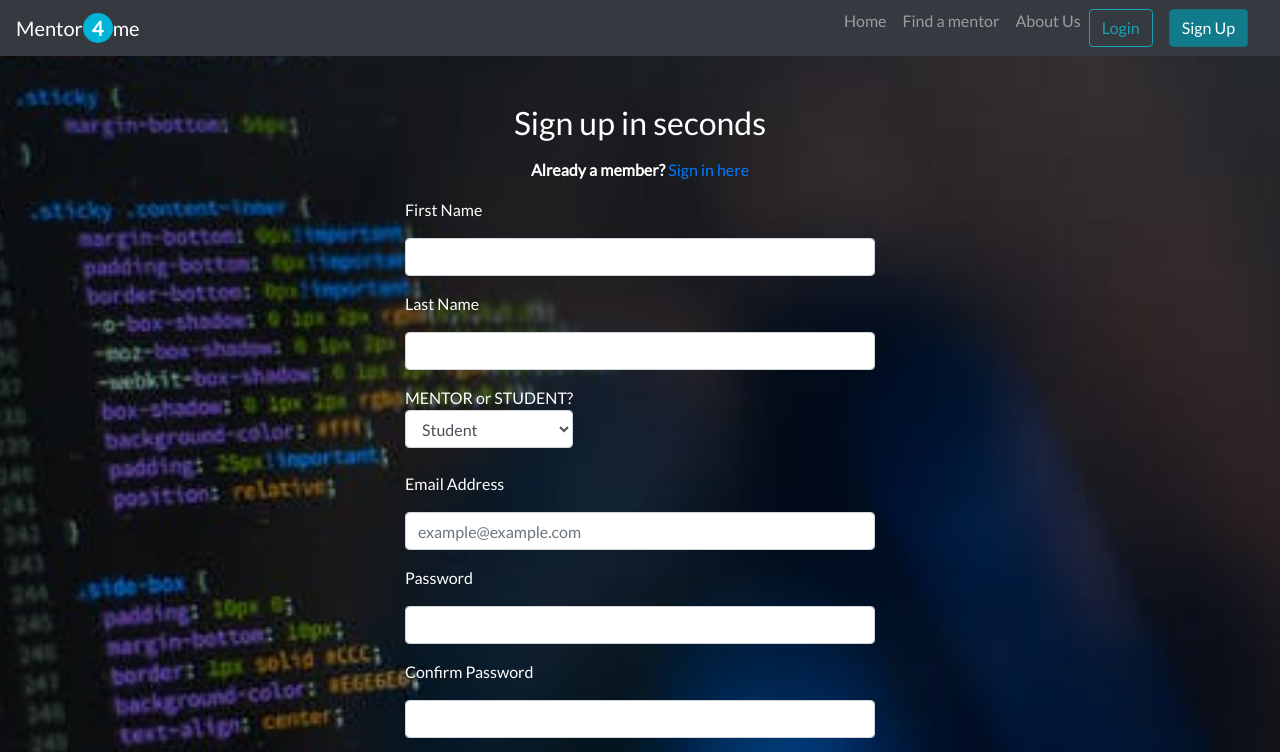
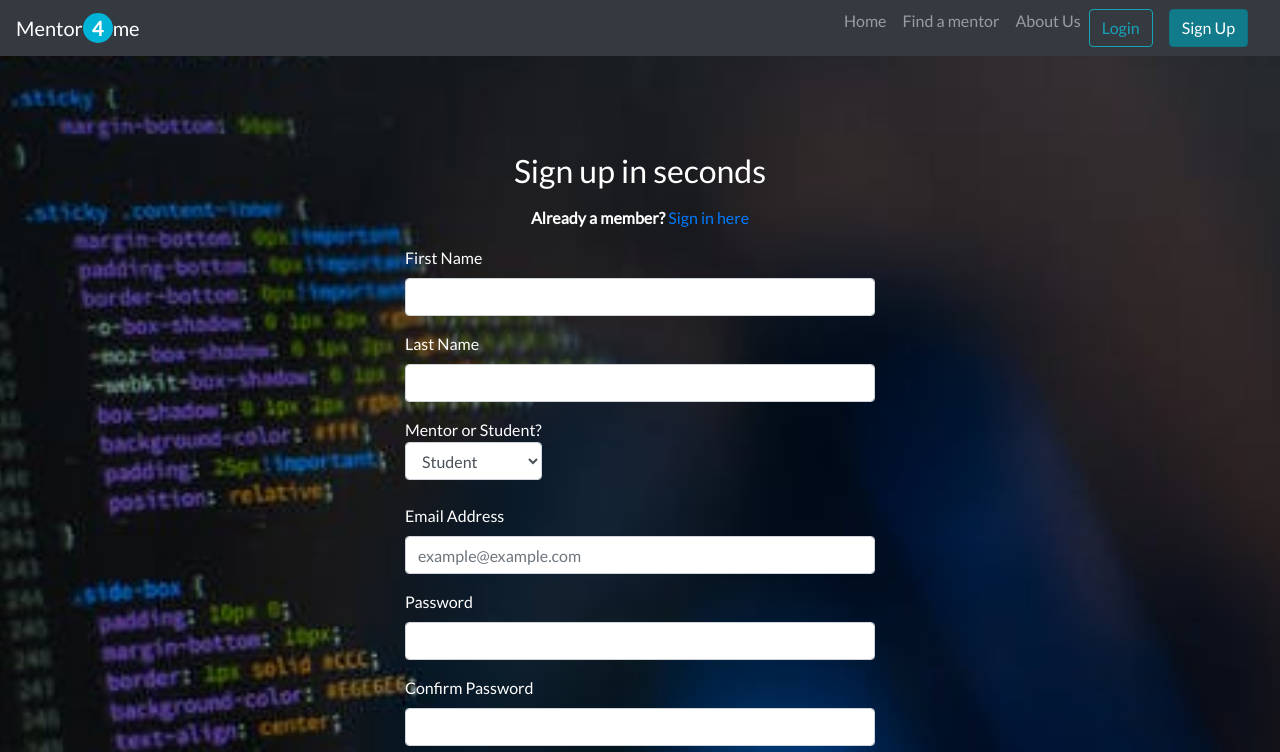
Before and after one commit to 8-27-a/final-project, a React (Create React App) app in the folder client/: page /register in a window 1280 px wide. Shown: the top 752 px of the page. Built offline with nearby package versions, Linux system fonts and the light colour scheme.

Commit message:
theme style change and other aesthetic changes

```diff
--- a/client/src/components/Forms/Appointment.js
+++ b/client/src/components/Forms/Appointment.js
@@ -42,9 +42,6 @@ const Appointment = ({ onChange, onSubmit, data, errors }) => (
     <button type="submit" className="btn btn-info mt-5" onClick={onSubmit}>
       SUBMIT APPOINTMENT
     </button>
-    {!!errors.global && (
-      <div className="alert alert-danger">{errors.global}</div>
-    )}
   </form>
 );
 
--- a/client/src/components/Forms/Profile.js
+++ b/client/src/components/Forms/Profile.js
@@ -2,19 +2,14 @@ import React from "react";
 import { Link } from "react-router-dom";
 
 const Profile = props => {
-  console.log("props.success", props.success);
-  console.log("props.errors", props.errors);
   return (
     <form>
-      <div className="form-group">
-        <h4 className="text-center mb-3">Edit your profile</h4>
-        <p className="text-center">
-          <Link to={`/${props.role}/${props.userId}`}>Profile preview</Link>
-        </p>
+      <div className="form-group mt-5">
+        <h4 className="text-center mt-3 mb-3">Edit your profile settings</h4>
       </div>
       <div className="container">
         <div className="row">
-          <div className="form-group col-md-6 pl-0">
+          <div className="form-group col-md-6 p-0">
             <label htmlFor="first">First Name</label>
             <input
               type="text"
@@ -25,7 +20,7 @@ const Profile = props => {
               onChange={props.onChange}
             />
           </div>
-          <div className="form-group col-md-6 pr-0">
+          <div className="form-group col-md-6 p-0">
             <label htmlFor="last">Last Name</label>
             <input
               type="text"
@@ -66,7 +61,7 @@ const Profile = props => {
         )}
       </div>
       <div className="form-group">
-        <label htmlFor="password">Password</label>
+        <label htmlFor="password">Reset Password</label>
         <input
           type="password"
           id="password"
@@ -116,19 +111,23 @@ const Profile = props => {
           required
         />
       </div>
-      <button
-        className="btn btn-secondary mb-3"
-        type="submit"
-        onClick={props.onSubmit}
-      >
+      <div className="form-group">
+        <button className="btn btn-info" type="submit" onClick={props.onSubmit}>
           Save Changes
         </button>
+        <Link
+          to={`/${props.role}/${props.userId}`}
+          className="btn btn-outline-info ml-3"
+        >
+          Profile preview
+        </Link>
         {!!props.success && (
-        <div className="alert alert-success">{props.success}</div>
+          <div className="alert alert-success mt-2">{props.success}</div>
         )}
         {!!props.errors.global && (
           <div className="alert alert-danger">{props.errors.global}</div>
         )}
+      </div>
     </form>
   );
 };
--- a/client/src/components/Forms/SignIn.js
+++ b/client/src/components/Forms/SignIn.js
@@ -6,8 +6,8 @@ const SignIn = props => (
     {!!props.errors.global && (
       <div className="alert alert-danger">{props.errors.global}</div>
     )}
-    <div className="form-group">
-      <h2 className="text-center mb-3">Login To Your Account</h2>
+    <div className="form-group mt-5">
+      <h2 className="text-center mt-5 mb-3">Login To Your Account</h2>
       <p className="text-center">
         <strong>Not a member yet?</strong>
         <Link to="/register"> Sign up for free!</Link>
@@ -19,7 +19,7 @@ const SignIn = props => (
         type="email"
         name="email"
         id="email"
-        className="form-control"
+        className="form-control mt-2"
         placeholder="example@example.com"
         onChange={props.onChange}
         value={props.email}
@@ -46,7 +46,7 @@ const SignIn = props => (
         ""
       )}
     </div>
-    <button onClick={props.onSubmit} className="btn btn-info mt-4">
+    <button onClick={props.onSubmit} className="btn btn-info mt-5">
       Login
     </button>
   </form>
--- a/client/src/components/Forms/SignUp.js
+++ b/client/src/components/Forms/SignUp.js
@@ -3,8 +3,8 @@ import { Link } from "react-router-dom";
 
 const SignUp = props => (
   <form>
-    <div className="form-group">
-      <h2 className="text-center mb-3">Sign up in seconds</h2>
+    <div className="form-group mt-5">
+      <h2 className="text-center mt-5 mb-3">Sign up in seconds</h2>
       <p className="text-center">
         <strong>Already a member?</strong>
         <Link to="/login/"> Sign in here</Link>
@@ -17,7 +17,7 @@ const SignUp = props => (
         type="text"
         id="first"
         name="first"
-        className="form-control mt-2"
+        className="form-control"
         value={props.first}
         onChange={props.onChange}
       />
@@ -28,7 +28,7 @@ const SignUp = props => (
         type="text"
         id="last"
         name="last"
-        className="form-control mt-2"
+        className="form-control"
         value={props.last}
         onChange={props.onChange}
       />
@@ -36,7 +36,7 @@ const SignUp = props => (
 
     <div className="form-group" onSubmit={props.handleSubmit}>
       <label>
-        MENTOR or STUDENT?
+        Mentor or Student?
         <select
           name="role"
           value={props.role}
@@ -55,7 +55,7 @@ const SignUp = props => (
         type="email"
         id="email"
         name="email"
-        className="form-control mt-2"
+        className="form-control"
         placeholder="example@example.com"
         value={props.email}
         onChange={props.onChange}
@@ -70,7 +70,7 @@ const SignUp = props => (
         type="password"
         id="password"
         name="password"
-        className="form-control mt-2"
+        className="form-control"
         value={props.password}
         onChange={props.onChange}
       />
@@ -84,7 +84,7 @@ const SignUp = props => (
         type="password"
         id="password2"
         name="password2"
-        className="form-control mt-2"
+        className="form-control"
         value={props.password2}
         onChange={props.onChange}
         required
```
Lines whose indentation alone changed are shown as unchanged.
